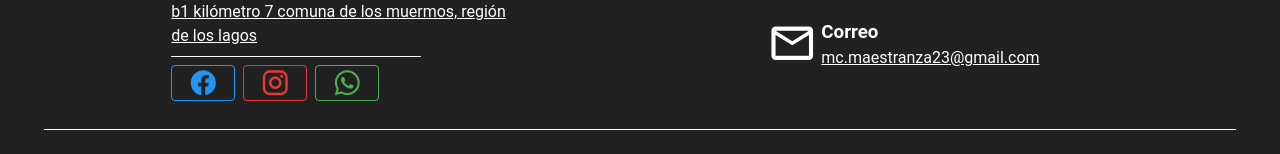
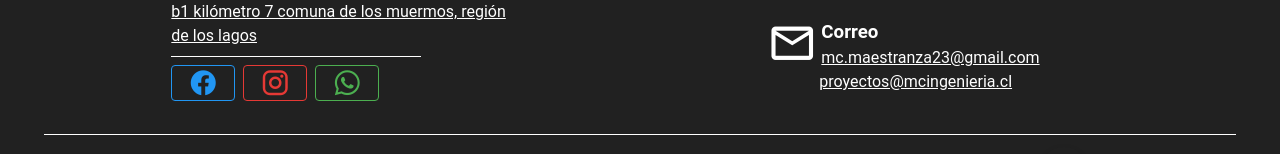
Before and after one commit to joakenseg/MC-Maestranza, a Vue app: page / in a window 1280 px wide. Shown: the part 3684-3838 px from the top of the page. Built offline with nearby package versions, Linux system fonts and the light colour scheme; no server answers.

Commit message:
add a new email

```diff
--- a/src/components/Footer.vue
+++ b/src/components/Footer.vue
@@ -52,7 +52,16 @@
                   <v-icon size=" 50">mdi-email-outline</v-icon>
                 </div>
                 <h3>Correo</h3>
-                <a class="text-white" :href="emailLink">mc.maestranza23@gmail.com</a>
+                <div>
+                  <a class="text-white"
+                    :href="generateEmailLink('mc.maestranza23@gmail.com', 'Cotización')">mc.maestranza23@gmail.com
+                  </a>
+                </div>
+                <div>
+                  <a class="text-white ml-13"
+                    :href="generateEmailLink('proyectos@mcingenieria.cl', 'Cotización')">proyectos@mcingenieria.cl
+                  </a>
+                </div>
               </div>
             </v-container>
           </v-col>
@@ -75,15 +84,10 @@
 
 <script>
 export default {
-  data() {
-    return {
-      emailLink: this.generateEmailLink(),
-    };
-  },
   methods: {
-    generateEmailLink() {
-      const emailAddress = 'mc.maestranza23@gmail.com';
-      const subject = 'Cotización';
+    generateEmailLink(emailAddress, subject) {
+      // El body se guardara para mas adelante
+
       //const body = 'Contenido del cuerpo del correo electrónico';
 
       // Codifica los componentes del correo electrónico
```
